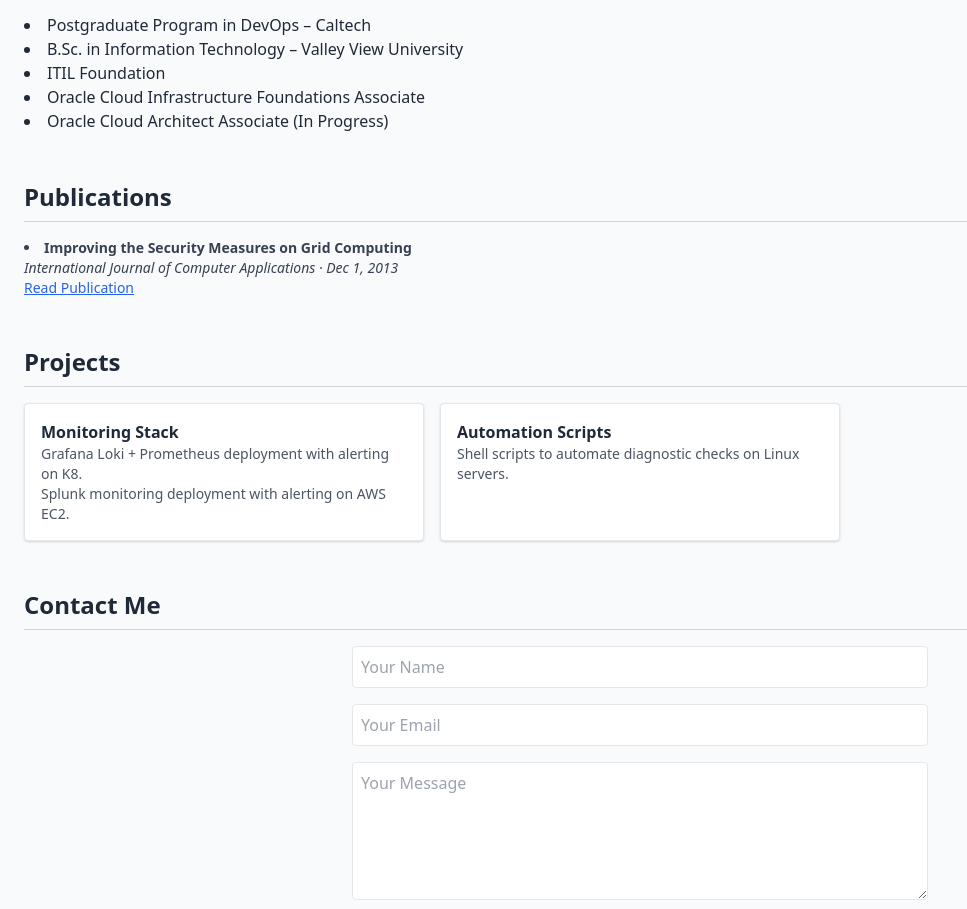
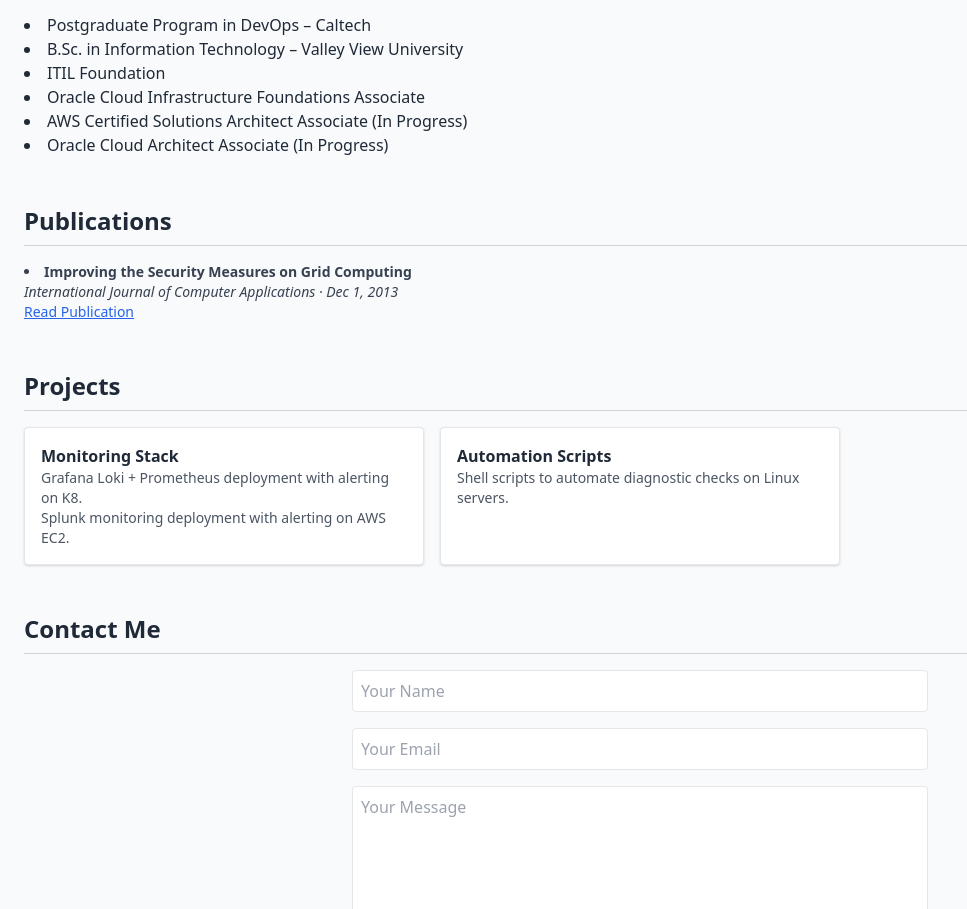
Before and after one commit to ekporha/edemkporha-site, a plain HTML site: page index.html in a window 1280 px wide. Shown: the part 1391-2300 px from the top of the page, without its empty margins (0-967 px from the left). Drawn offline with nearby package versions, Linux system fonts and the light colour scheme.

Commit message:
index.html

```diff
--- a/index.html
+++ b/index.html
@@ -91,6 +91,7 @@
         <li>B.Sc. in Information Technology – Valley View University</li>
         <li>ITIL Foundation</li>
         <li>Oracle Cloud Infrastructure Foundations Associate</li>
+        <li>AWS Certified Solutions Architect Associate (In Progress)</li>
         <li>Oracle Cloud Architect Associate (In Progress)</li>
       </ul>
     </section>
@@ -124,7 +125,6 @@
 </section>
 
 
-
 <section class="mb-12">
   <h2 class="text-2xl font-semibold border-b border-gray-300 pb-2">Contact Me</h2>
   <form name="contact" method="POST" data-netlify="true" class="mt-4 grid gap-4 max-w-xl mx-auto">
```
